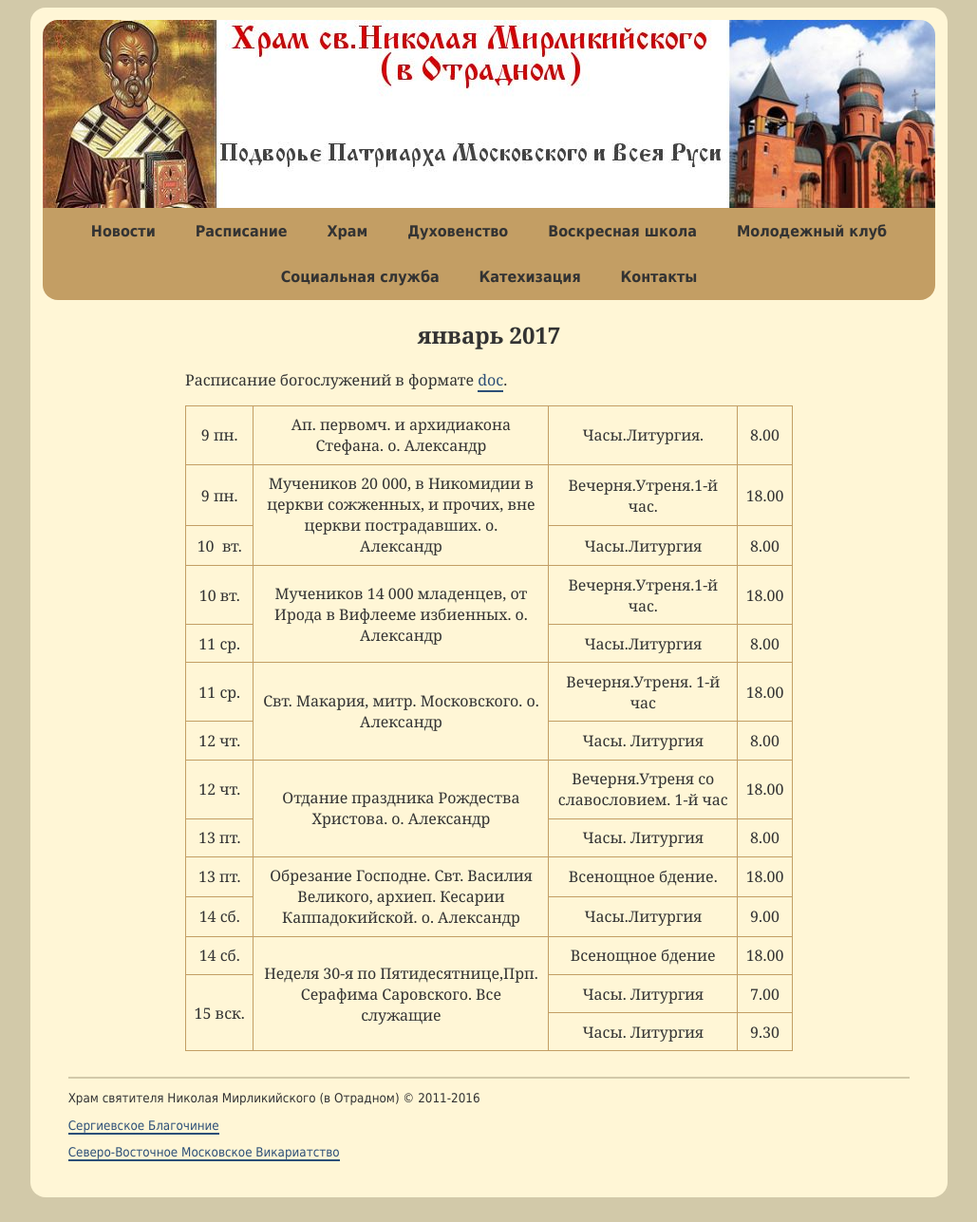
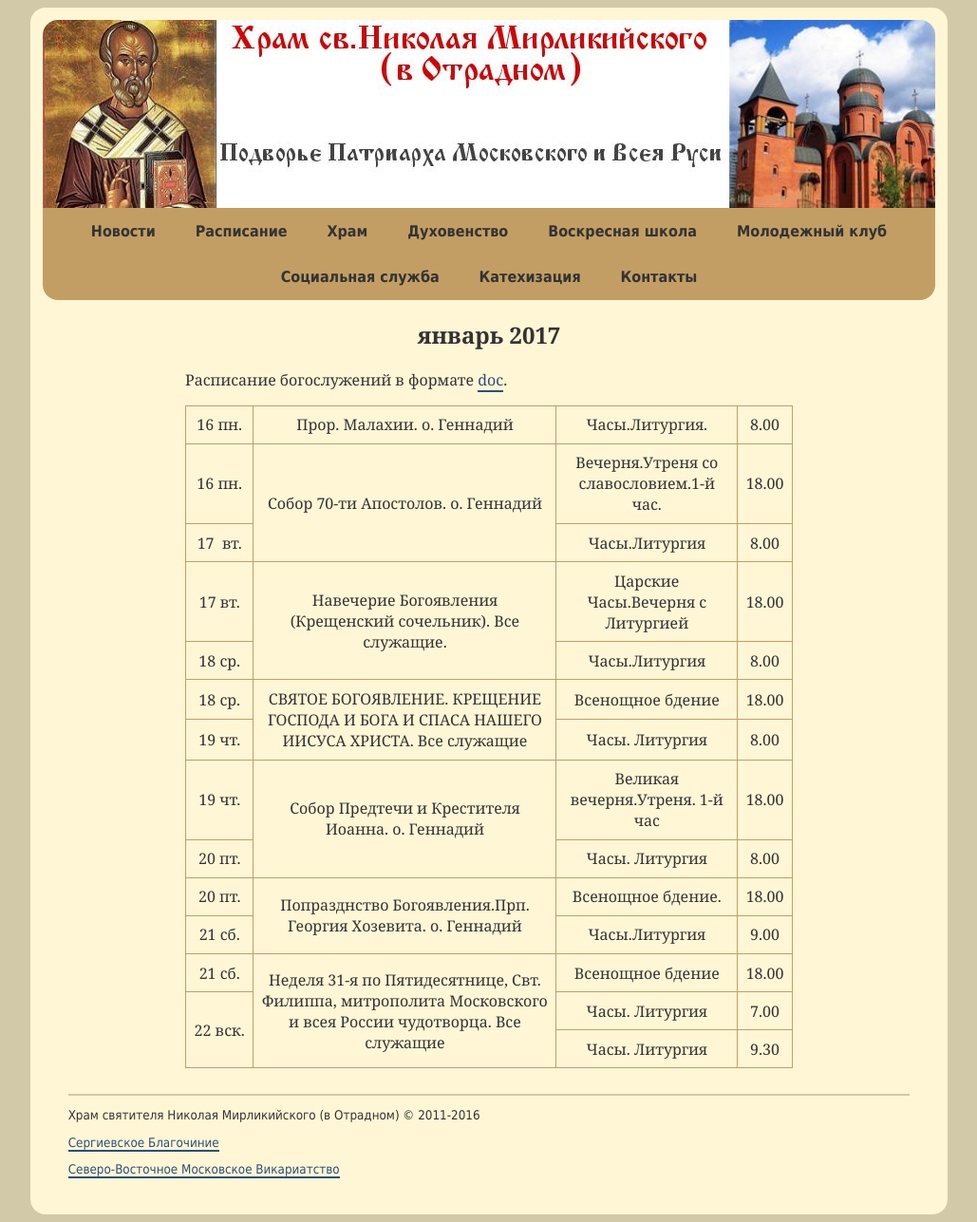
Before and after one commit to hramotradnoe/hramotradnoe.github.io, a Jekyll site: the page built from schedule/index.html, in a window 1280 px wide. Shown: the whole page at 95% size, without its empty margins (125-1154 px from the left). Built offline with Jekyll 4.4.1, drawn with Linux system fonts in a browser that asks for light colours.

Commit message:
Update schedule.yml

```diff
--- a/_data/schedule.yml
+++ b/_data/schedule.yml
@@ -1,59 +1,59 @@
 period: январь 2017
 link: "https://docs.google.com/document/d/1_o-GxFoLOUeIGDYI_TAx00IJBXjGjPG1RDHQ4mCoUw4/edit"
 timetable:
- - description : "Ап. первомч. и архидиакона Стефана. о. Александр"
+ - description : "Прор. Малахии. о. Геннадий"
    services    :
-      - day   : 9&nbsp;пн.
+      - day   : 16&nbsp;пн.
         time  : '8.00'
         title : "Часы.Литургия."
- - description : "Мучеников 20 000, в Никомидии в церкви сожженных, и прочих, вне церкви пострадавших. о. Александр"
+ - description : "Собор 70-ти Апостолов. о. Геннадий"
    services    :
-      - day   : 9&nbsp;пн.
+      - day   : 16&nbsp;пн.
         time  : '18.00'
-        title : "Вечерня.Утреня.1-й час."
-      - day   : 10&nbsp; вт.
+        title : "Вечерня.Утреня со славословием.1-й час."
+      - day   : 17&nbsp; вт.
         time  : '8.00'
         title : "Часы.Литургия"
- - description : "Мучеников 14 000 младенцев, от Ирода в Вифлееме избиенных. о. Александр"
+ - description : "Навечерие Богоявления (Крещенский сочельник). Все служащие."
    services    :
-      - day   : 10&nbsp;вт.
+      - day   : 17&nbsp;вт.
         time  : '18.00'
-        title : "Вечерня.Утреня.1-й час."
-      - day   : 11&nbsp;ср.
+        title : "Царские Часы.Вечерня с Литургией"
+      - day   : 18&nbsp;ср.
         time  : '8.00'
         title : "Часы.Литургия"
- - description : "Свт. Макария, митр. Московского. о. Александр"
+ - description : "СВЯТОЕ БОГОЯВЛЕНИЕ. КРЕЩЕНИЕ ГОСПОДА И БОГА И СПАСА НАШЕГО ИИСУСА ХРИСТА. Все служащие"
    services    :
-      - day   : 11&nbsp;ср.
+      - day   : 18&nbsp;ср.
         time  : '18.00'
-        title : "Вечерня.Утреня. 1-й час"
-      - day   : 12&nbsp;чт.
+        title : "Всенощное бдение"
+      - day   : 19&nbsp;чт.
         time  : '8.00'
         title : "Часы. Литургия"
- - description : "Отдание праздника Рождества Христова. о. Александр"
+ - description : "Собор Предтечи и Крестителя Иоанна. о. Геннадий"
    services    :
-      - day   : 12&nbsp;чт.
+      - day   : 19&nbsp;чт.
         time  : '18.00'
-        title : "Вечерня.Утреня со славословием. 1-й час"
-      - day   : 13&nbsp;пт.
+        title : "Великая вечерня.Утреня. 1-й час"
+      - day   : 20&nbsp;пт.
         time  : '8.00'
         title : "Часы. Литургия"
- - description : "Обрезание Господне. Свт. Василия Великого, архиеп. Кесарии Каппадокийской. о. Александр"
+ - description : "Попразднство Богоявления.Прп. Георгия Хозевита. о. Геннадий"
    services    :
-      - day   : 13&nbsp;пт.
+      - day   : 20&nbsp;пт.
         time  : '18.00'
         title : "Всенощное бдение."
-      - day   : 14&nbsp;сб.
+      - day   : 21&nbsp;сб.
         time  : '9.00'
         title : "Часы.Литургия"
- - description : "Неделя 30-я по Пятидесятнице,Прп. Серафима Саровского. Все служащие"
+ - description : "Неделя 31-я по Пятидесятнице, Свт. Филиппа, митрополита Московского и всея России чудотворца. Все служащие"
    services    :
-      - day   : 14&nbsp;сб.
+      - day   : 21&nbsp;сб.
         time  : '18.00'
         title : "Всенощное бдение"
-      - day   : 15&nbsp;вск.
+      - day   : 22&nbsp;вск.
         time  : '7.00'
         title : "Часы. Литургия"
-      - day   : 15&nbsp;вск.
+      - day   : 22&nbsp;вск.
         time  : '9.30'
         title : "Часы. Литургия"
```
